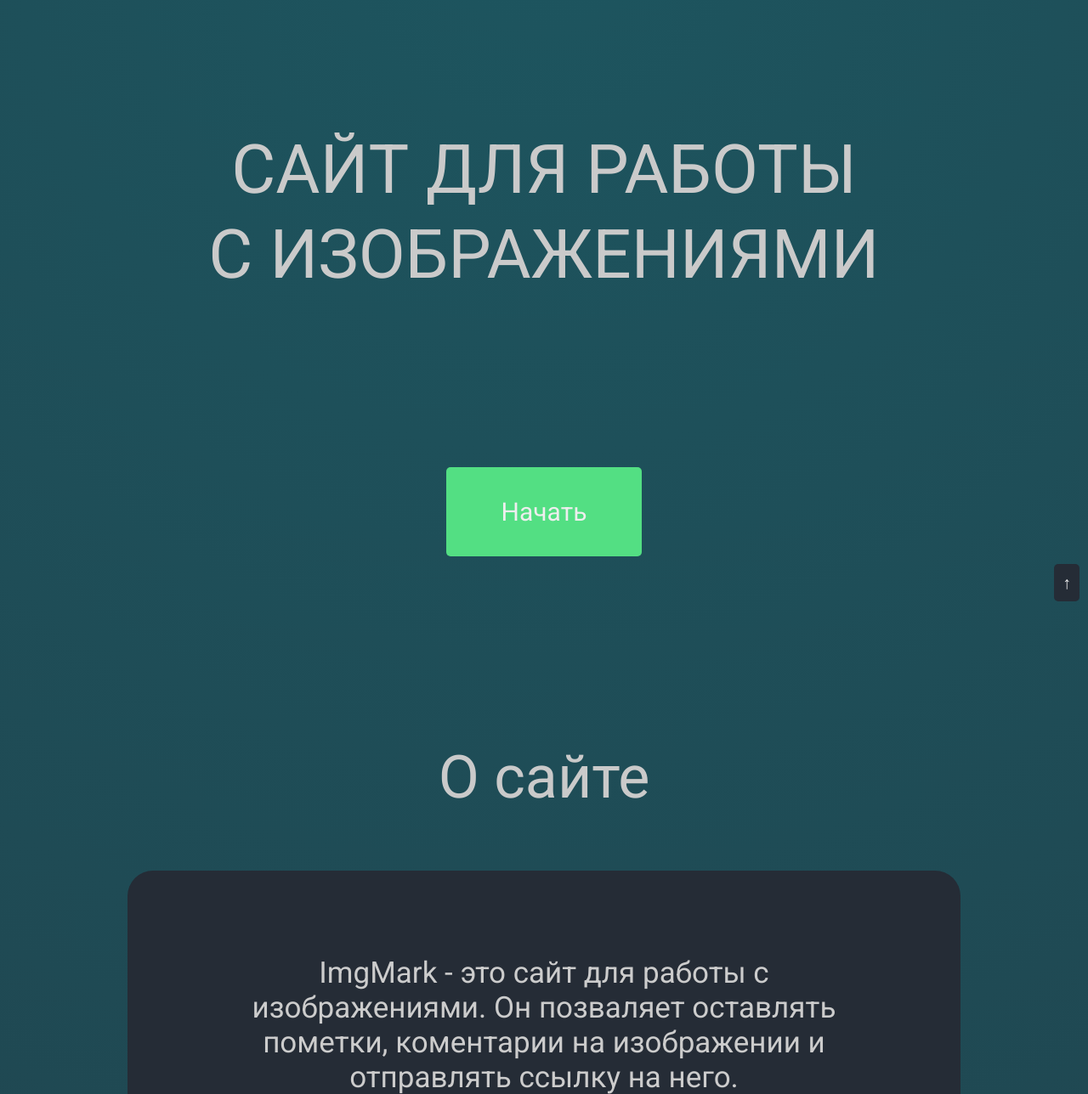
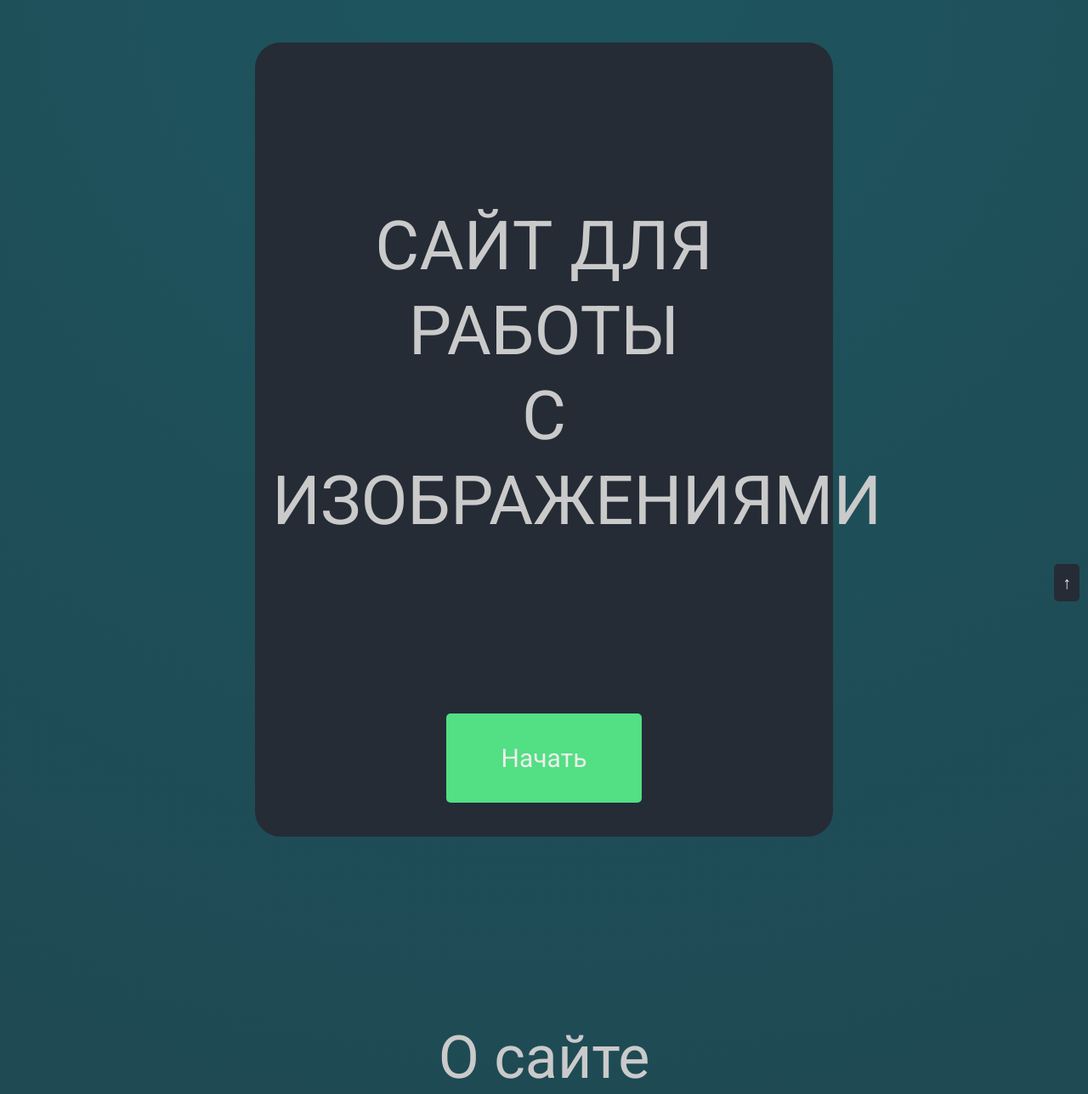
Before and after one commit to Joneks421/ProjectIMG, a Flask app: page / in a window 1280 px wide. Shown: the part 87-1375 px from the top of the page at 85% size. Run offline with Flask 2, Linux system fonts and the light colour scheme.

Commit message:
Pre-alpha V0.6

```diff
--- a/project/static/styles/main-style.css
+++ b/project/static/styles/main-style.css
@@ -121,7 +121,14 @@ h2 {
     background: linear-gradient(circle at top center, #307885, #252c36);
 }
 
-.index-content > h1 {
+.main-container {
+    margin: 50px 300px 0 300px;
+    background-color: #252c36;
+    border-radius: 30px;
+    padding: 40px 0 40px 0;
+}
+
+.main-container > h1 {
     color: #CCC;
     font-size: 4rem;
     line-height: 5rem;
@@ -129,7 +136,7 @@ h2 {
     margin-top: 100px;
 }
 
-.index-content > a {
+.main-container > a {
     display: inline-block;
     color: #EEEEEE;
     background-color: #53DF83;
@@ -266,7 +273,7 @@ h2 {
 }
 
 .index-content.support-container-2 {
-    background-color: #f5f54222;
+    background-color: #215FDB22;
     margin: 0 150px 0 150px;
     border-radius: 20px;
     padding: 40px 0 40px 0;
@@ -274,7 +281,7 @@ h2 {
 }
 
 .index-content.support-container-3 {
-    background-color: #42f55a22;
+    background-color: #39FAFA22;
     margin: 0 150px 0 150px;
     border-radius: 20px;
     padding: 40px 0 40px 0;
--- a/project/templates/main.html
+++ b/project/templates/main.html
@@ -22,8 +22,10 @@
     </div>
 
     <div class="index-content">
+        <nav class="index-content main-container">
             <h1>Сайт для работы<br> с изображениями</h1>
             <a href="index.html" style="font-size: 30px;">Начать</a>
+        </nav>
     </div>
 
     <div class="index-content about" id="about">
```
Also changed, not shown: project/static/images/logo.png (added).
